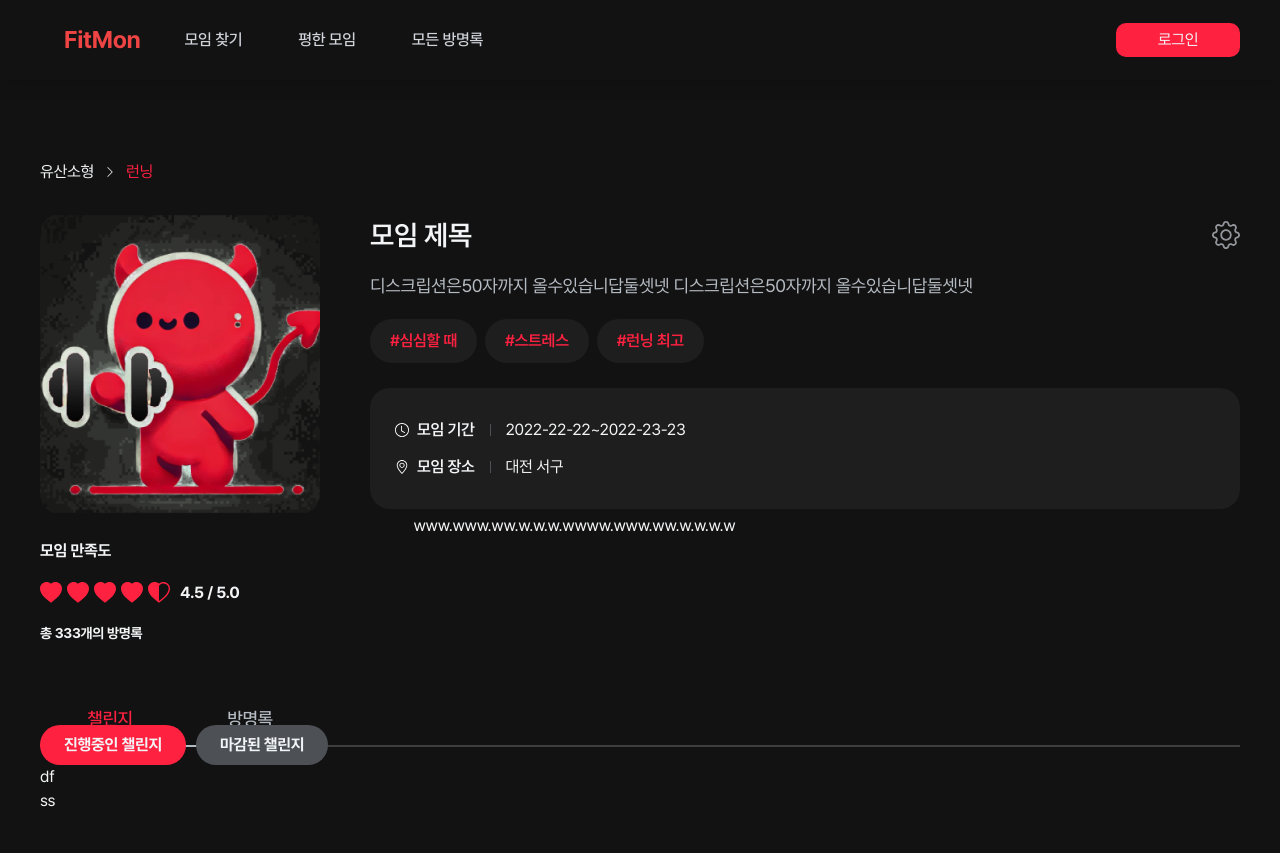
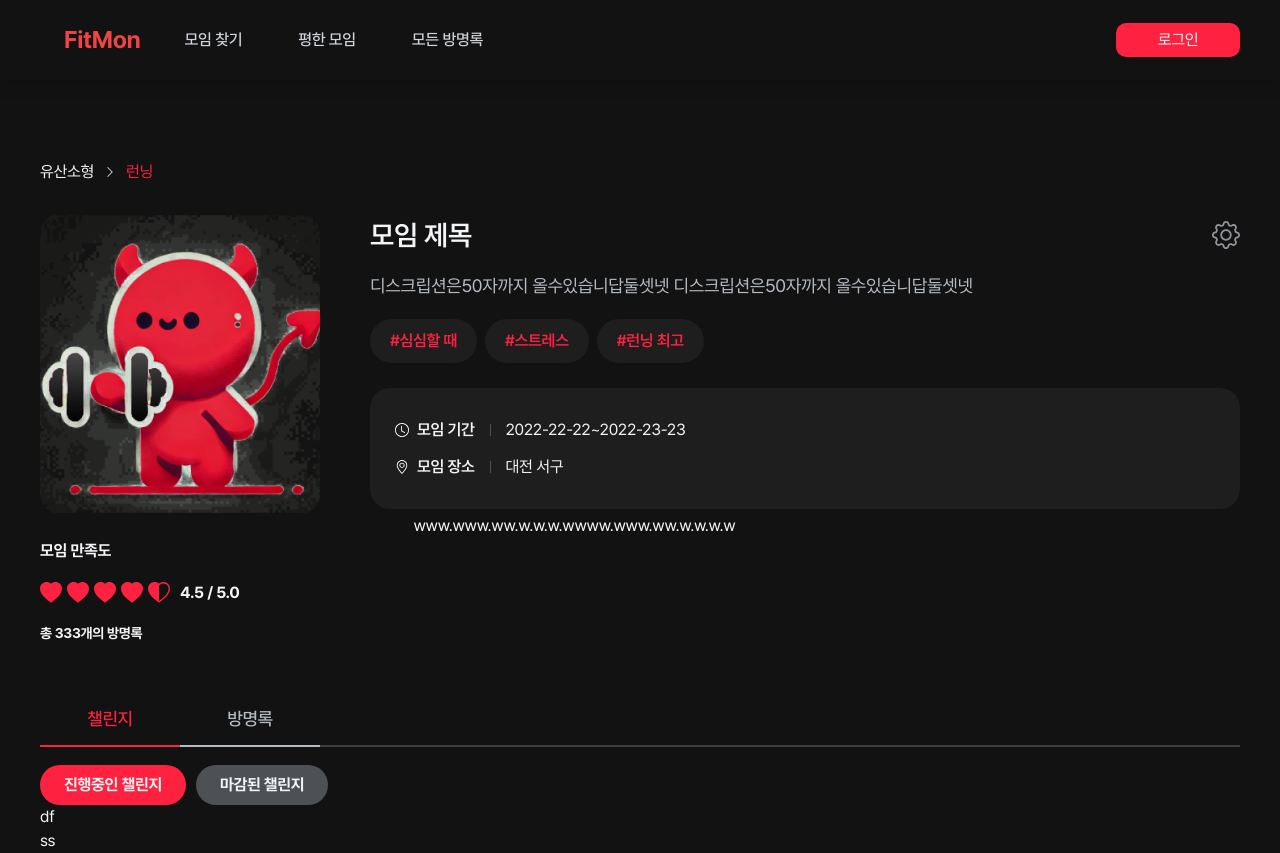
Before and after one commit to FESI06-project/-frontend, a Next.js app: page /detail/1 in a window 1280 px wide. Before the commit the page ends 813 px from the top, so only its background shows below. Built offline with nearby package versions, Linux system fonts and the light colour scheme.

Commit message:
🎨 design: 마진 추가

```diff
--- a/src/pages/detail/components/GatheringChallenge.tsx
+++ b/src/pages/detail/components/GatheringChallenge.tsx
@@ -19,6 +19,7 @@ export default function GatheringChallenge({
         tags={challengeSubTagItems}
         currentTag={currentTag}
         onTagChange={(newTag) => setCurrentTag(newTag)}
+        className="mt-[40px]"
       />
       <p>{challenge ? 'df' : 'ss'}</p>
     </div>
```
